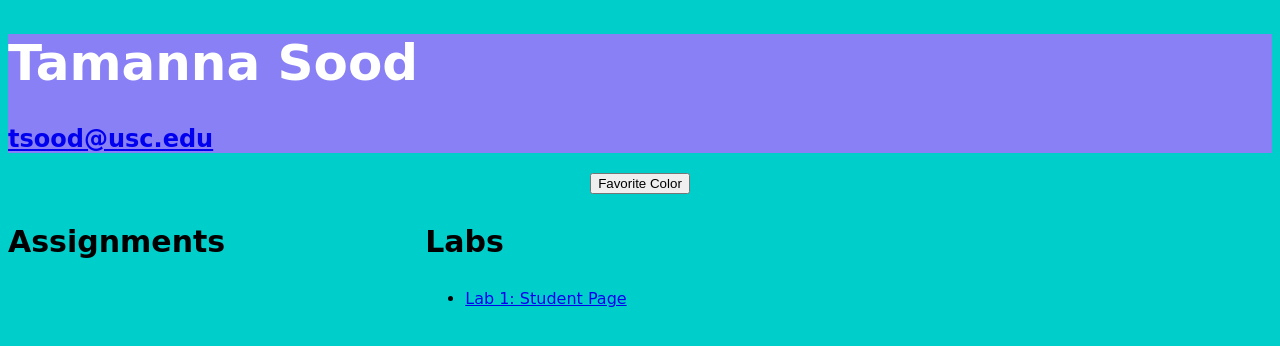
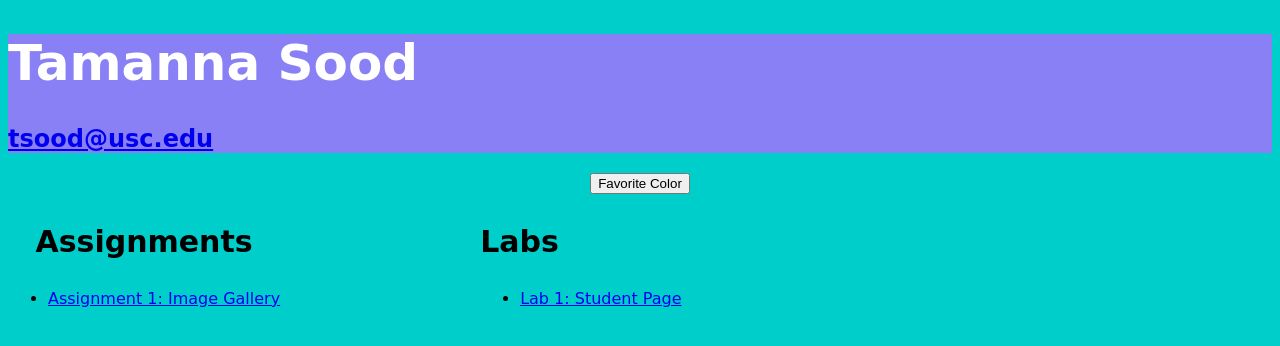
Before and after one commit to uscwebdev/itp301-submissions-Tamannasood24, a plain HTML site: page index.html in a window 1280 px wide. Drawn offline with Linux system fonts and the light colour scheme; a web font is replaced by a local one.

Commit message:
Update index.html

```diff
--- a/index.html
+++ b/index.html
@@ -58,6 +58,7 @@
 		<div class="column1">
 			<h3> Assignments </h3>
 			<ul>
+				<li> <a href="Assignment01/index.html"> Assignment 1: Image Gallery </a></li>
 
 			</ul>
 		</div>
```
